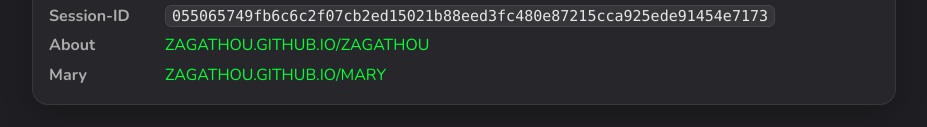
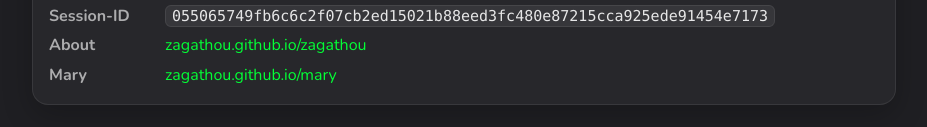
Before and after one commit to Zagathou/lovedoll, a plain HTML site: page index.html in a window 1280 px wide. Shown: the part 1951-2078 px from the top of the page, without its empty margins (176-1103 px from the left). Drawn offline with nearby package versions, Linux system fonts and the light colour scheme.

Commit message:
Link texts: URL-like link texts in exact working case from href (e.g. zagathou.github.io/zagathou, github.com/Zagathou) – GitHub Pages paths are case-sensitive; other link names stay UPPERCASE

```diff
--- a/index.html
+++ b/index.html
@@ -216,8 +216,8 @@
         <dt>Künstlername</dt><dd>Zagathou</dd>
         <dt>E-Mail</dt><dd><a href="mailto:xelotath@outlook.de">XELOTATH@OUTLOOK.DE</a></dd>
         <dt>Session-ID</dt><dd><code class="sid">055065749fb6c6c2f07cb2ed15021b88eed3fc480e87215cca925ede91454e7173</code></dd>
-        <dt>About</dt><dd><a href="https://zagathou.github.io/zagathou/">ZAGATHOU.GITHUB.IO/ZAGATHOU</a></dd>
-        <dt>Mary</dt><dd><a href="https://zagathou.github.io/mary/">ZAGATHOU.GITHUB.IO/MARY</a></dd>
+        <dt>About</dt><dd><a href="https://zagathou.github.io/zagathou/">zagathou.github.io/zagathou</a></dd>
+        <dt>Mary</dt><dd><a href="https://zagathou.github.io/mary/">zagathou.github.io/mary</a></dd>
       </dl>
     </section>
     <p>Zusammengestellt von Christian Grigoriadis (Zagathou)</p>
```
Also changed, not shown: 1 other file.
